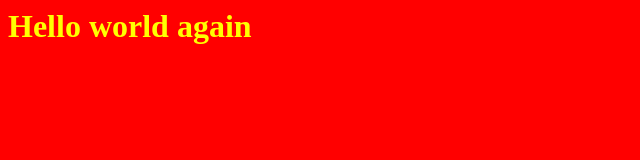
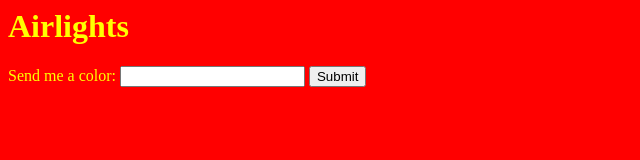
Before and after one commit to domyam97/airlights, a plain HTML site: page Website/templates/index.html in a window 1280 px wide. Shown: the whole page, without its empty margins (0-640 px from the left). Drawn offline with Linux system fonts and the light colour scheme.

Commit message:
Box and button
""  for color sending

```diff
--- a/Website/templates/index.html
+++ b/Website/templates/index.html
@@ -5,6 +5,12 @@
 </head>
 
 <body>
-	<h1>Hello world again</h1>
+	<form action="/colors" method="post">
+		<h1>Airlights</h1>
+		<p>Send me a color:
+			<input type="text" name="color">
+			<input type="submit" value="Submit">
+		</p>
+	</form>
 </body>
 </html>
```
